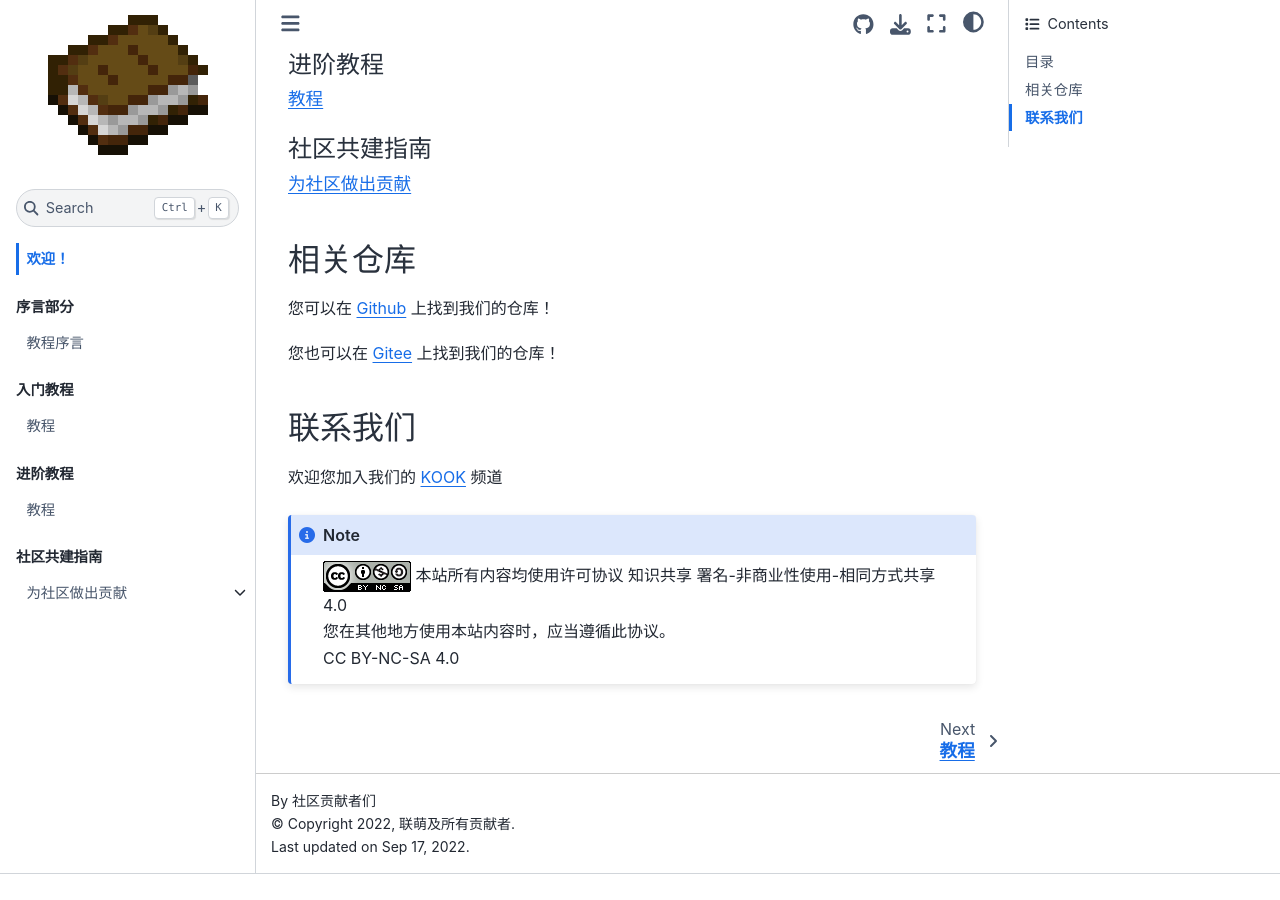
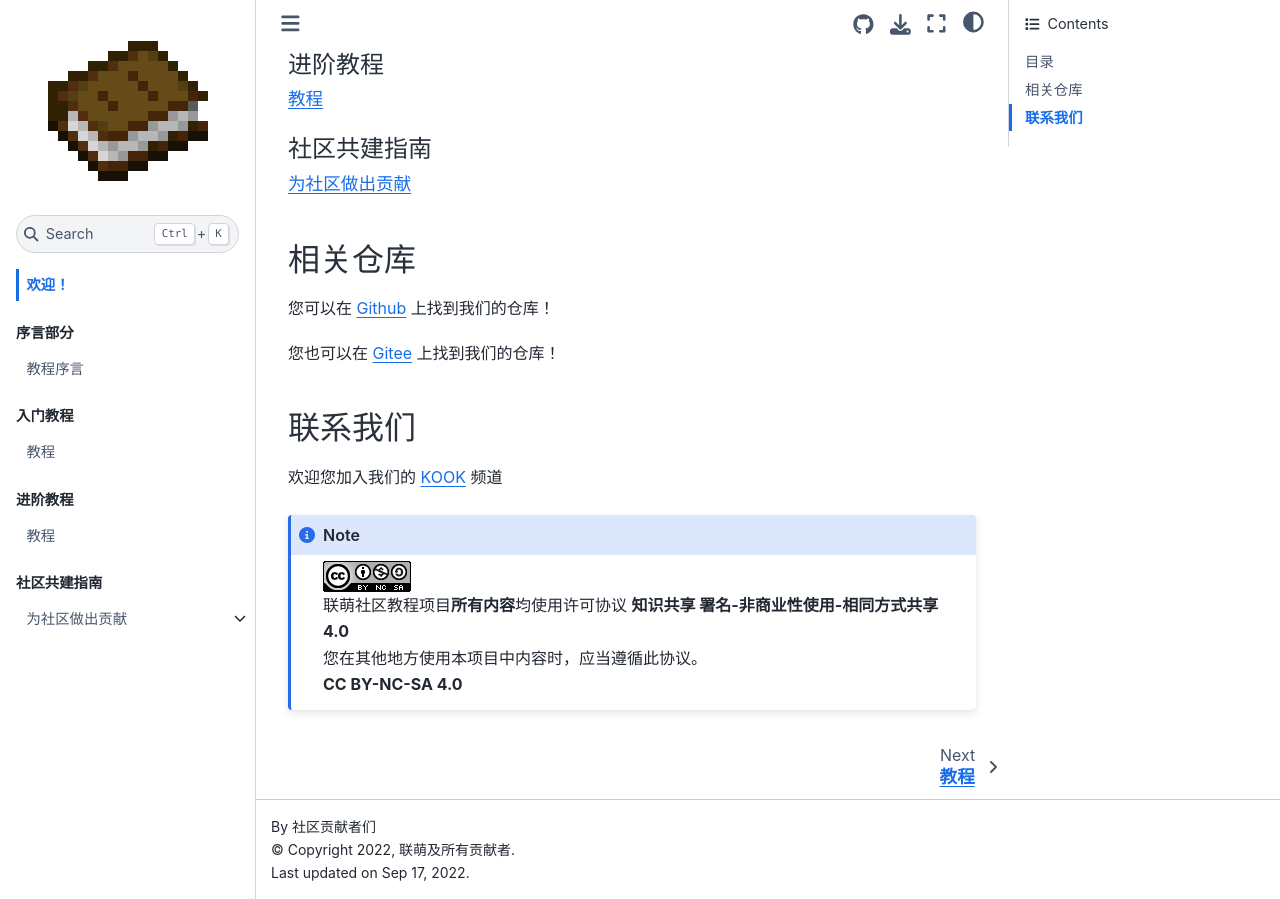
Before and after one commit to Lianmoe/Lianmoe-Tutorial, a Sphinx documentation site: the page built from docs/index.md, in a window 1280 px wide and 900 px high, scrolled down 651 px. Built offline with Sphinx 7.4.7 and the Sphinx Book theme 1.1.4, drawn with Linux system fonts in a browser that asks for light colours; pages that are not in the unit, such as notebooks, are missing from menus; before the commit the page ends 1525 px from its top, so only the background shows below that.

Commit message:
Update index.md

````diff
--- a/docs/index.md
+++ b/docs/index.md
@@ -65,8 +65,8 @@
 
 
 ```{note}
-![CC](images/CC-BY-NC-SA.png)
-本站所有内容均使用许可协议 知识共享 署名-非商业性使用-相同方式共享 4.0<br>
-您在其他地方使用本站内容时，应当遵循此协议。<br>
-CC BY-NC-SA 4.0<br>
+<a rel="license" href="https://creativecommons.org/licenses/by-nc-sa/4.0/deed.zh"><img alt="知识共享许可协议" style="border-width:0" src="images/CC-BY-NC-SA.png" /></a><br>
+联萌社区教程项目**所有内容**均使用许可协议 **知识共享 署名-非商业性使用-相同方式共享 4.0**<br>
+您在其他地方使用本项目中内容时，应当遵循此协议。<br>
+**CC BY-NC-SA 4.0**<br>
 ```
````
